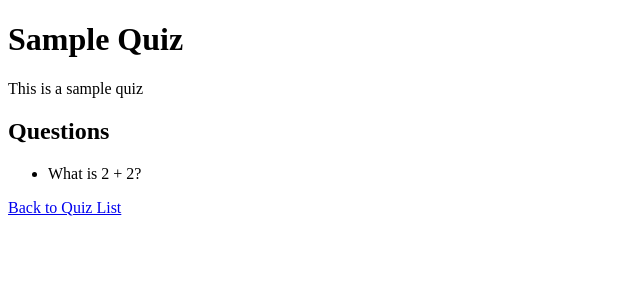
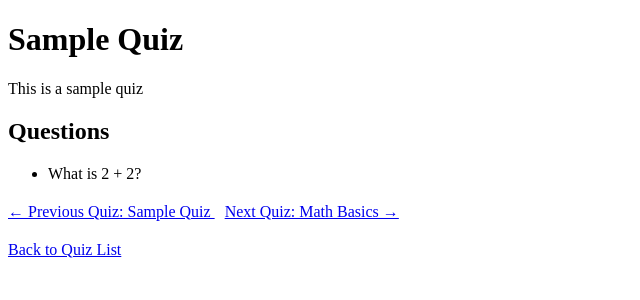
Before and after one commit to NohaZak/Quizify, a Django app: page /2/ in a window 1280 px wide. Shown: the top 300 px of the page, without its empty margins (0-640 px from the left). Run offline with Django 5.2, Linux system fonts and the light colour scheme; data comes from the database, SQL or seed files in the repository.

Commit message:
Feature: Added navigation buttons for moving between quizzes

```diff
--- a/quizzes/templates/quizzes/quiz_detail.html
+++ b/quizzes/templates/quizzes/quiz_detail.html
@@ -16,6 +16,21 @@
         {% endfor %}
     </ul>
 
-    <a href="{% url 'quiz_list' %}">Back to Quiz List</a>
+    <!-- Navigation Buttons -->
+    <div style="margin-top: 20px;">
+        {% if previous_quiz %}
+            <a href="{% url 'quiz_detail' previous_quiz.id %}" style="margin-right: 10px;">
+                ← Previous Quiz: {{ previous_quiz.title }}
+            </a>
+        {% endif %}
+
+        {% if next_quiz %}
+            <a href="{% url 'quiz_detail' next_quiz.id %}">
+                Next Quiz: {{ next_quiz.title }} →
+            </a>
+        {% endif %}
+    </div>
+
+    <a href="{% url 'quiz_list' %}" style="display: block; margin-top: 20px;">Back to Quiz List</a>
 </body>
 </html>
--- a/quizzes/views.py
+++ b/quizzes/views.py
@@ -6,10 +6,25 @@ def quiz_list(request):
     quizzes = Quiz.objects.all()
     return render(request, 'quizzes/quiz_list.html', {'quizzes': quizzes})
 
+from django.shortcuts import render, get_object_or_404
+from .models import Quiz
+
 def quiz_detail(request, quiz_id):
     quiz = get_object_or_404(Quiz, id=quiz_id)
     questions = quiz.questions.all()
-    return render(request, 'quizzes/quiz_detail.html', {'quiz': quiz, 'questions': questions})
+
+    # Fetch previous and next quizzes
+    previous_quiz = Quiz.objects.filter(id__lt=quiz_id).order_by('-id').first()
+    next_quiz = Quiz.objects.filter(id__gt=quiz_id).order_by('id').first()
+
+    context = {
+        'quiz': quiz,
+        'questions': questions,
+        'previous_quiz': previous_quiz,
+        'next_quiz': next_quiz,
+    }
+    return render(request, 'quizzes/quiz_detail.html', context)
+
 
 def take_quiz(request, quiz_id):
     quiz = get_object_or_404(Quiz, id=quiz_id)
```
